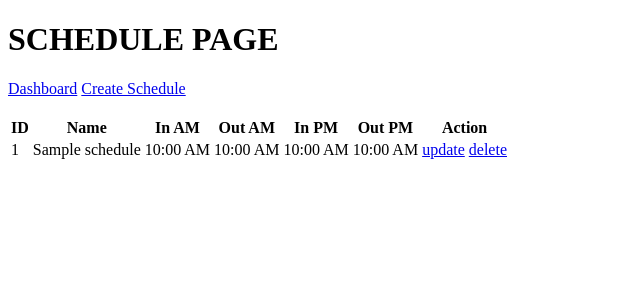
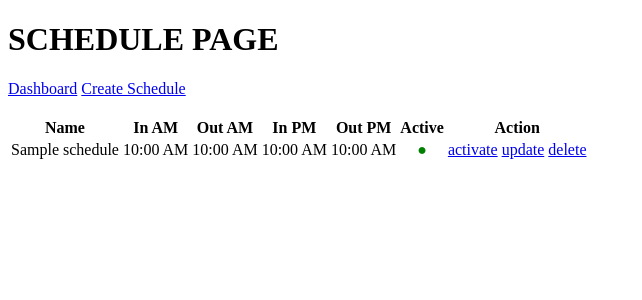
Before and after one commit to coder-val/AMSFR, a Django app: page /schedule/ in a window 1280 px wide. Shown: the top 300 px of the page, without its empty margins (0-642 px from the left). Run offline with Django 4.2, Linux system fonts and the light colour scheme; tables that the repository leaves empty hold one stand-in row (values such as "Sample post").

Commit message:
added schedule checking on attendance

```diff
--- a/amsfr/employees/forms.py
+++ b/amsfr/employees/forms.py
@@ -21,3 +21,4 @@ class ScheduleForm(ModelForm):
     class Meta:
         model = Schedule
         fields = '__all__'
+        exclude = ['is_active']
--- a/amsfr/employees/models.py
+++ b/amsfr/employees/models.py
@@ -25,6 +25,7 @@ class Schedule(models.Model):
     out_am = models.TimeField()
     in_pm = models.TimeField()
     out_pm = models.TimeField()
+    is_active = models.BooleanField(default=False)
 
     class Meta:
         db_table = 'schedules'
--- a/amsfr/employees/templates/employees/home.html
+++ b/amsfr/employees/templates/employees/home.html
@@ -10,10 +10,10 @@
     <h1>DASHBOARD</h1>
 
     <a href="{% url 'attendance' %}">Attendance</a>
+    <a href="{% url 'schedule' %}">Schedule</a>
     <a href="{% url 'employee' %}">Employee</a>
     <a href="{% url 'department' %}">Department</a>
     <a href="{% url 'designation' %}">Designation</a>
-    <a href="{% url 'schedule' %}">Schedule</a>
 
 </body>
 </html>
--- a/amsfr/employees/templates/employees/schedule.html
+++ b/amsfr/employees/templates/employees/schedule.html
@@ -17,25 +17,34 @@
     <table>
         <thead>
             <tr>
-                <th>ID</th>
+                {% comment %} <th>ID</th> {% endcomment %}
                 <th>Name</th>
                 <th>In AM</th>
                 <th>Out AM</th>
                 <th>In PM</th>
                 <th>Out PM</th>
+                <th>Active</th>
                 <th>Action</th>
             </tr>
         </thead>
         <tbody>
             {% for schedule in schedules %}
             <tr>
-                <td>{{schedule.id}}</td>
+                {% comment %} <td>{{schedule.id}}</td> {% endcomment %}
                 <td>{{schedule.name}}</td>
                 <td>{{schedule.in_am|time:"h:i A"}}</td>
                 <td>{{schedule.out_am|time:"h:i A"}}</td>
                 <td>{{schedule.in_pm|time:"h:i A"}}</td>
                 <td>{{schedule.out_pm|time:"h:i A"}}</td>
+
+                {% if schedule.is_active is True %}
+                <td style="color: green; text-align: center;">&#9679</td>
+                {% else %}
+                <td></td>
+                {% endif %}
+
                 <td>
+                    <a href=" {% url 'activate' schedule.id %} ">activate</a>
                     <a href="{% url 'update_sched' schedule.id %}">update</a>
                     <a href="{% url 'delete_sched' schedule.id %}">delete</a>
                 </td>
--- a/amsfr/employees/urls.py
+++ b/amsfr/employees/urls.py
@@ -21,6 +21,7 @@ urlpatterns = [
     path('schedule/create', create_sched, name='create_sched'),
     path('schedule/update/<str:pk>/', update_sched, name='update_sched'),
     path('schedule/delete/<str:pk>/', delete_sched, name='delete_sched'),
+    path('schedule/activate/<str:pk>/', activate, name='activate'),
 
     path('employee/', employee, name='employee'),
     path('employee/create/', create_emp, name='create_emp'),
--- a/amsfr/employees/views.py
+++ b/amsfr/employees/views.py
@@ -7,6 +7,7 @@ from django.core.files.storage import default_storage
 from django.conf import settings
 from django.contrib import messages
 from .faceRecognition import *
+from .attendance import check_sched
 import datetime as dt
 import shutil, os
 
@@ -114,6 +115,11 @@ def delete_desig(request, pk):
     return render(request, template, {'designation': designation})
 
 # SCHEDULE
+def activate(request, pk):
+    Schedule.objects.filter(id=pk).update(is_active=True)
+    Schedule.objects.filter(is_active=True).exclude(id=pk).update(is_active=False)
+    return redirect(schedule)
+
 def schedule(request):
     schedules = Schedule.objects.all()
     context = {'schedules': schedules}
@@ -261,6 +267,10 @@ def in_am(request):
     context = {}
     template = 'employees/attendance.html'
 
+    if check_sched() is False:
+        messages.warning(request, "NO SCHEDULE YET!")
+        return render(request, template, context)
+
     if face_recog(1) is False:
         messages.warning(request, "NO REGISTERED IMAGES YET!")
         return render(request, template, context)
```
Also changed, not shown: amsfr/employees/attendance.py (+11 -1 lines), amsfr/employees/migrations/0006_schedule_is_active.py (added), amsfr/employees/migrations/0007_alter_schedule_is_active.py (added), amsfr/employees/migrations/0008_alter_schedule_is_active.py (added).
